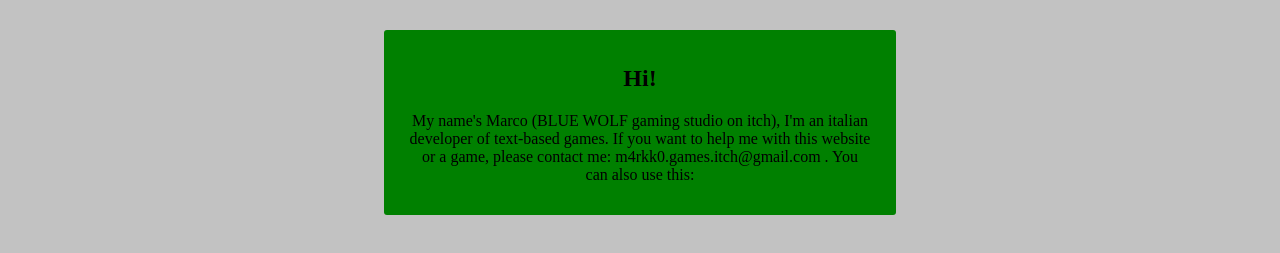
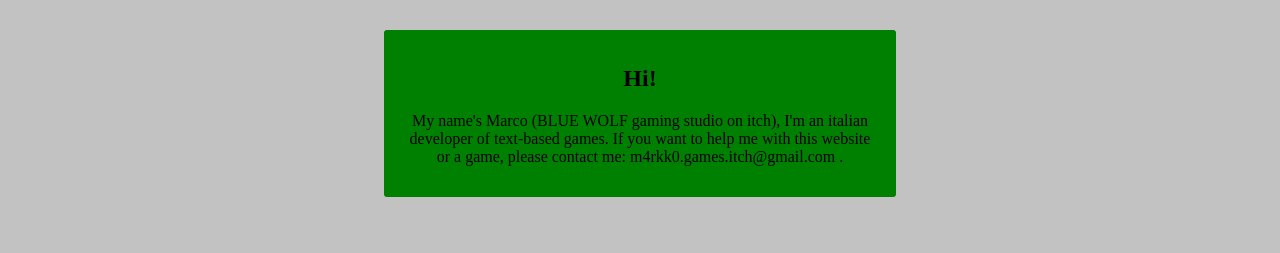
Before and after one commit to bluewolfstudio/bluewolfstudio, a plain HTML site: page about.html in a window 1280 px wide. Shown: the part 115-368 px from the top of the page. Drawn offline with Linux system fonts and the light colour scheme.

Commit message:
Update about.html

```diff
--- a/about.html
+++ b/about.html
@@ -34,7 +34,7 @@
   <div class="text-container">
     <div class="text">
       <h2>Hi!</h2>
-      <p>My name's Marco (BLUE WOLF gaming studio on itch), I'm an italian developer of text-based games. If you want to help me with this website or a game, please contact me: m4rkk0.games.itch@gmail.com . You can also use this:</p>
+      <p>My name's Marco (BLUE WOLF gaming studio on itch), I'm an italian developer of text-based games. If you want to help me with this website or a game, please contact me: m4rkk0.games.itch@gmail.com .</p>
     </div>
   </div>
   <br>
```
